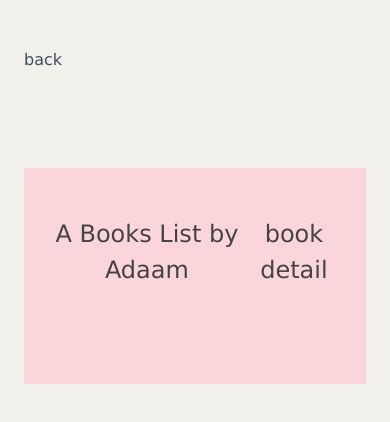
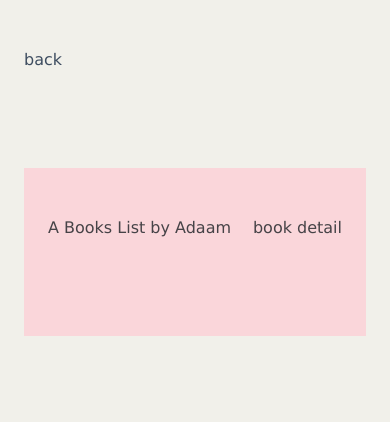
Before and after one commit to Adam-Robson/books, a plain HTML site: page bookdetail/index.html in a window 390 px wide. Drawn offline with nearby package versions, Linux system fonts and the light colour scheme; no server answers; a web font is replaced by a local one.

Commit message:
add mobile responsive to project (this commit and last)

```diff
--- a/bookdetail/index.html
+++ b/bookdetail/index.html
@@ -21,8 +21,8 @@
   </section>
   <section class="section">
     <footer class="footer">
-     A Books List by Adaam
-     <p>book detail</p>
+     <p class="is-size-6-mobile">A Books List by Adaam</p>
+     <p class="is-size-6-mobile">book detail</p>
     </footer>
   </section>
     <script type="module" src="./bookdetail.js"></script>
```
